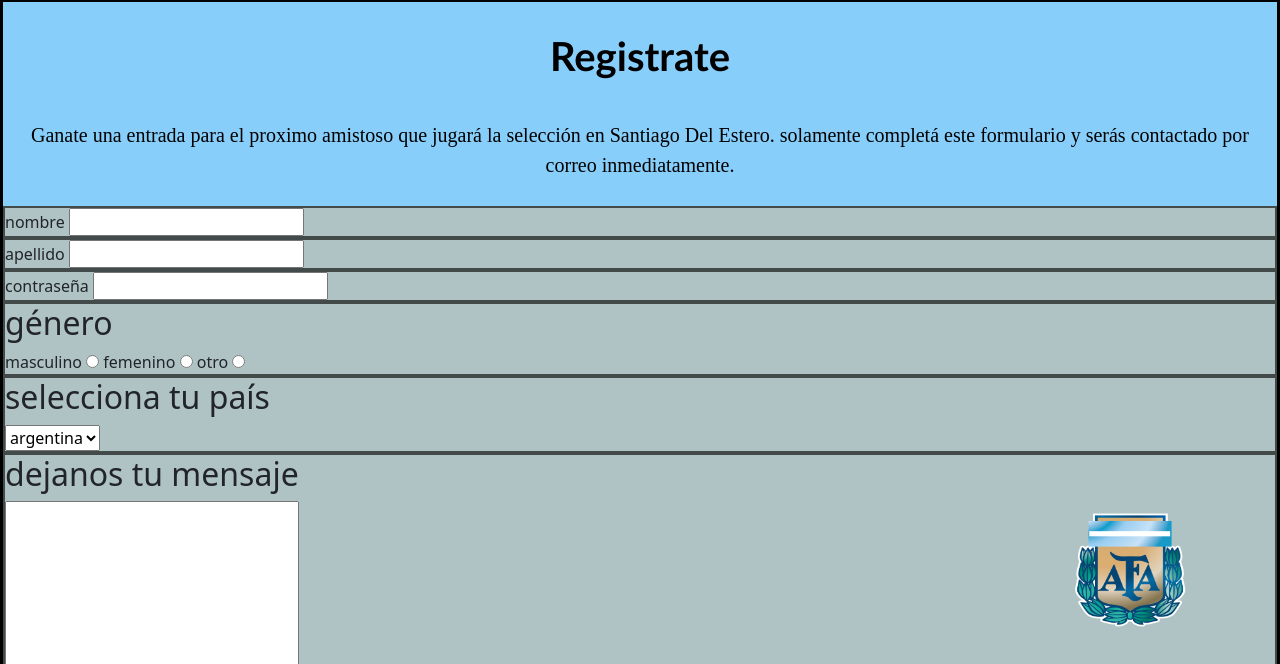
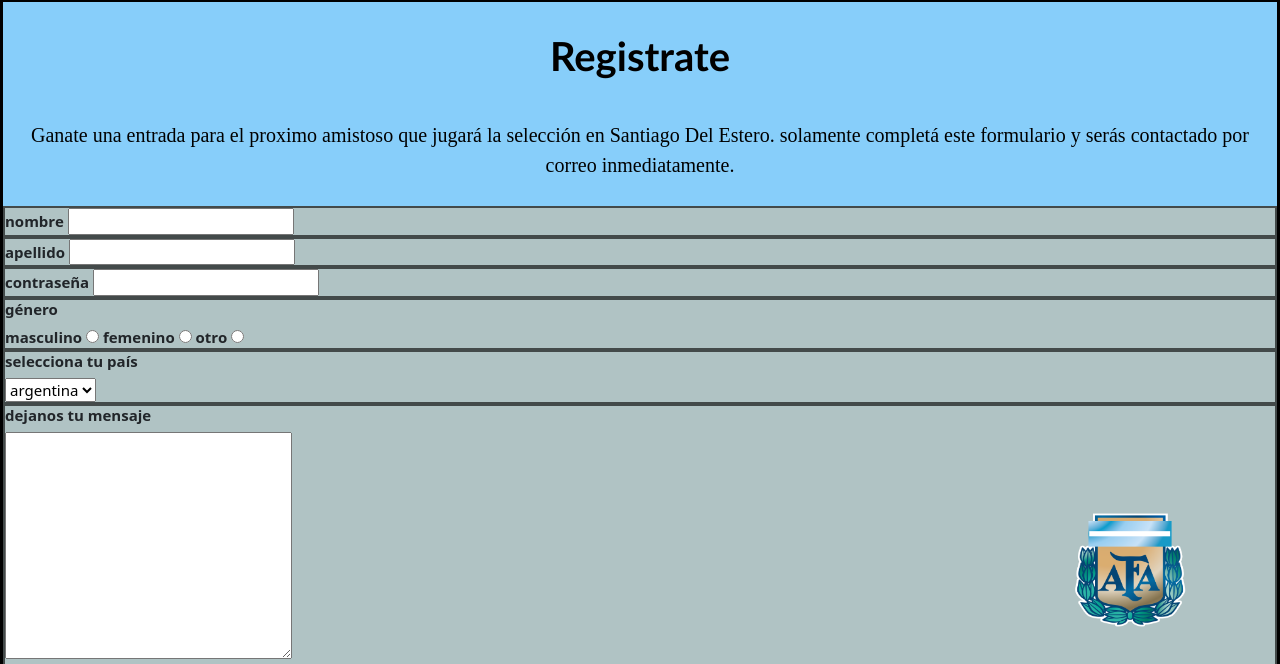
Before and after one commit to gonzalo-lallana/proyectofinalcoder, a website: page pages/contacto.html in a window 1280 px wide. Shown: the part 105-769 px from the top of the page. Drawn offline with nearby package versions, Linux system fonts and the light colour scheme.

Commit message:
entrega final 3

```diff
--- a/scss/components/_main.scss
+++ b/scss/components/_main.scss
@@ -250,8 +250,14 @@
         padding: 10px;
     }
     .form{
+        font-size: 15px;
+        font-weight: bold;
         border: 2px solid rgba(0, 0, 0, 0.621);
         background-color: rgba(222, 184, 135, 0.471);
+        h2{
+            font-size: 15px;
+            font-weight: bold;
+        }
     }
 }
 
```
Also changed, not shown: css/estilos.css.
